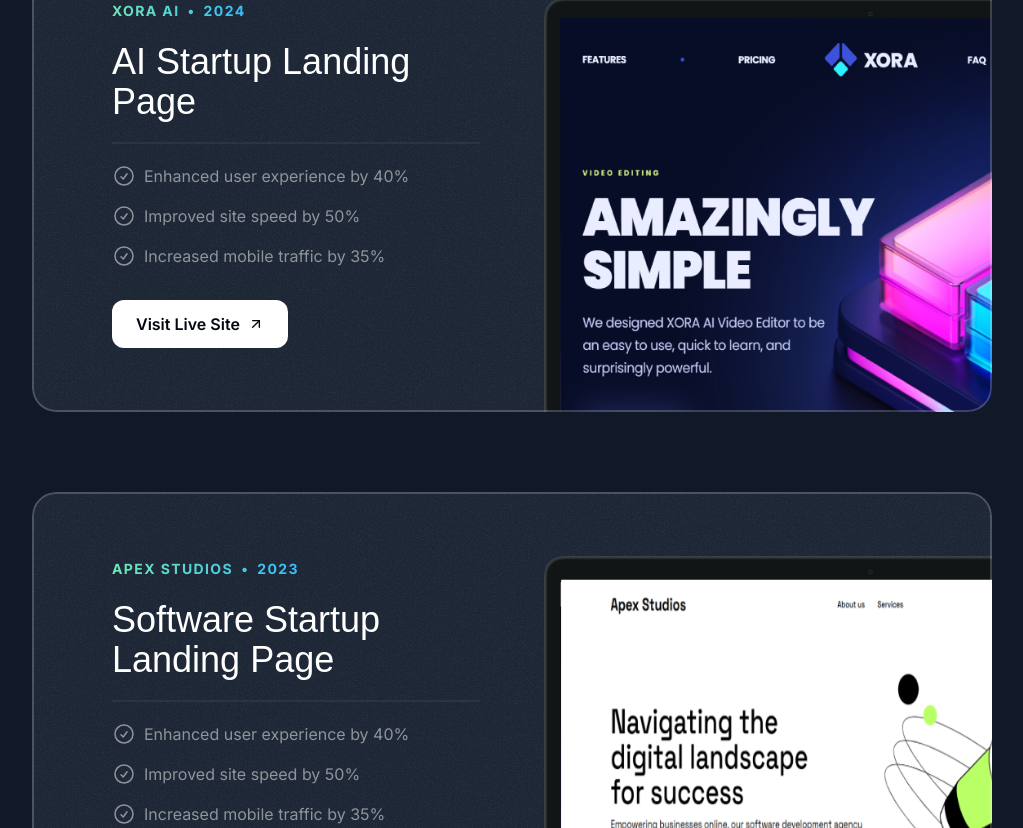
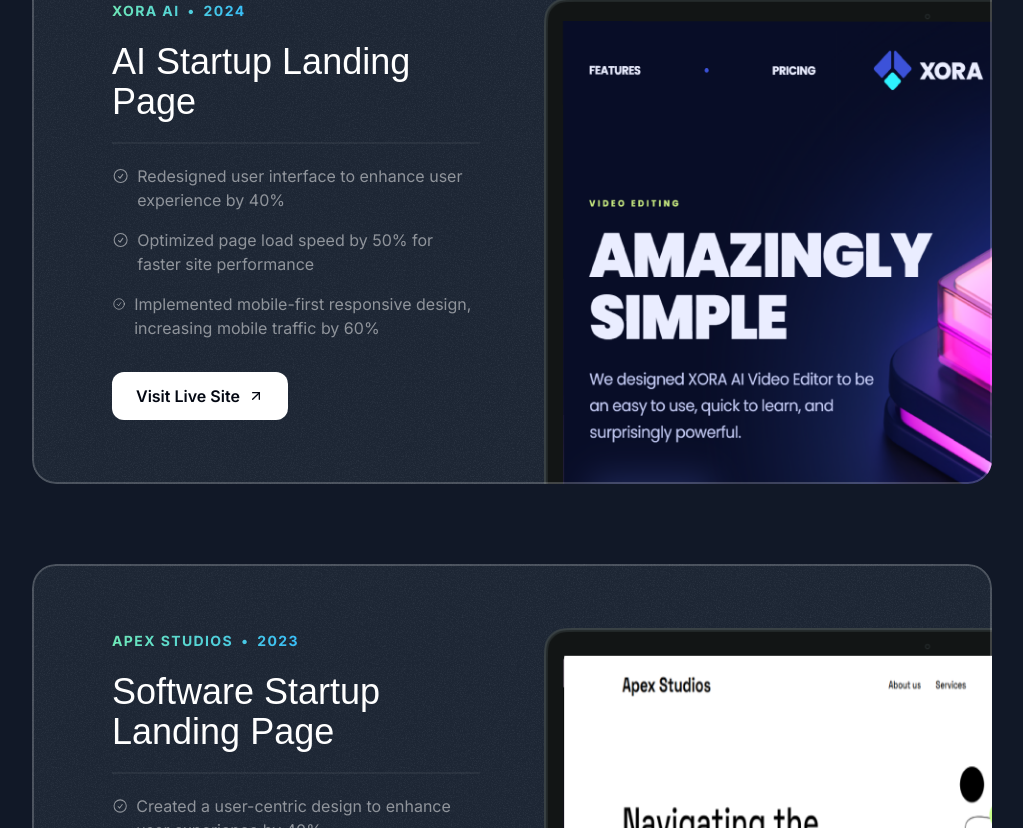
Before and after one commit to AliHaggag11/portfolio-v3, a Next.js app: page / in a window 1280 px wide. Shown: the part 1232-2060 px from the top of the page, without its empty margins (128-1151 px from the left). Built offline with nearby package versions, Linux system fonts and the light colour scheme; a web font is replaced by a local one.

Commit message:
added proj metaversus

```diff
--- a/src/sections/Projects.tsx
+++ b/src/sections/Projects.tsx
@@ -5,6 +5,7 @@
 import darkSaasLandingPage from "@/assets/images/dark-saas-landing-page.png";
 import lightSaasLandingPage from "@/assets/images/light-saas-landing-page.png";
 import xoraLP from "@/assets/images/xora-landing-page.png";
+import metaversus from "@/assets/images/metaversus.png";
 import apexLP from "@/assets/images/apex-lp.png";
 import CheckCircleIcon from "@/assets/icons/check-circle.svg";
 import ArrowUpRight from "@/assets/icons/arrow-up-right.svg";
@@ -16,9 +17,9 @@
     year: "2024",
     title: "AI Startup Landing Page",
     results: [
-      { title: "Enhanced user experience by 40%" },
-      { title: "Improved site speed by 50%" },
-      { title: "Increased mobile traffic by 35%" },
+      { title: "Redesigned user interface to enhance user experience by 40%" },
+      { title: "Optimized page load speed by 50% for faster site performance" },
+      { title: "Implemented mobile-first responsive design, increasing mobile traffic by 60%" },
     ],
     link: "https://xora-ai.vercel.app/",
     image: xoraLP,
@@ -28,9 +29,9 @@
     year: "2023",
     title: "Software Startup Landing Page",
     results: [
-      { title: "Enhanced user experience by 40%" },
-      { title: "Improved site speed by 50%" },
-      { title: "Increased mobile traffic by 35%" },
+      { title: "Created a user-centric design to enhance user experience by 40%" },
+      { title: "Improved site performance by optimizing page load speed by 50%" },
+      { title: "Developed a mobile-responsive layout to increase mobile traffic by 55%" },
     ],
     link: "https://apex-studios.vercel.app/",
     image: apexLP,
@@ -40,27 +41,40 @@
     year: "2023",
     title: "Dark Saas Landing Page",
     results: [
-      { title: "Enhanced user experience by 40%" },
-      { title: "Improved site speed by 50%" },
-      { title: "Increased mobile traffic by 35%" },
+      { title: "Designed a visually appealing user interface to enhance user experience by 40%" },
+      { title: "Optimized backend processes to improve site speed by 50%" },
+      { title: "Implemented responsive design to increase mobile traffic by 35%" },
     ],
     link: "https://saas-fm.vercel.app/",
     image: darkSaasLandingPage,
+  },
+  {
+    company: "Metaversus",
+    year: "2022",
+    title: "Explore the Metaverse",
+    results: [
+      { title: "Developed interactive UI elements to boost sales by 20%" },
+      { title: "Implemented SEO-optimized content to expand customer reach by 35%" },
+      { title: "Created visually engaging social media campaigns to increase brand awareness by 15%" },
+    ],
+    link: "https://metaversus-ai.vercel.app/",
+    image: metaversus,
   },
   {
     company: "Upscale DA",
     year: "2021",
     title: "Digital Solutions Agency Website",
     results: [
-      { title: "Boosted sales by 20%" },
-      { title: "Expanded customer reach by 35%" },
-      { title: "Increased brand awareness by 15%" },
+      { title: "Designed and deployed a user-friendly interface to boost sales by 20%" },
+      { title: "Integrated CRM tool to expand customer reach by 25%" },
+      { title: "Developed a comprehensive content strategy to increase brand awareness by 15%" },
     ],
     link: "https://upscale-da.netlify.app/",
     image: lightSaasLandingPage,
   }
 
 ];
+
 
 export const ProjectsSection = () => {
   return (
```
Also changed, not shown: src/assets/images/metaversus.png (added).
